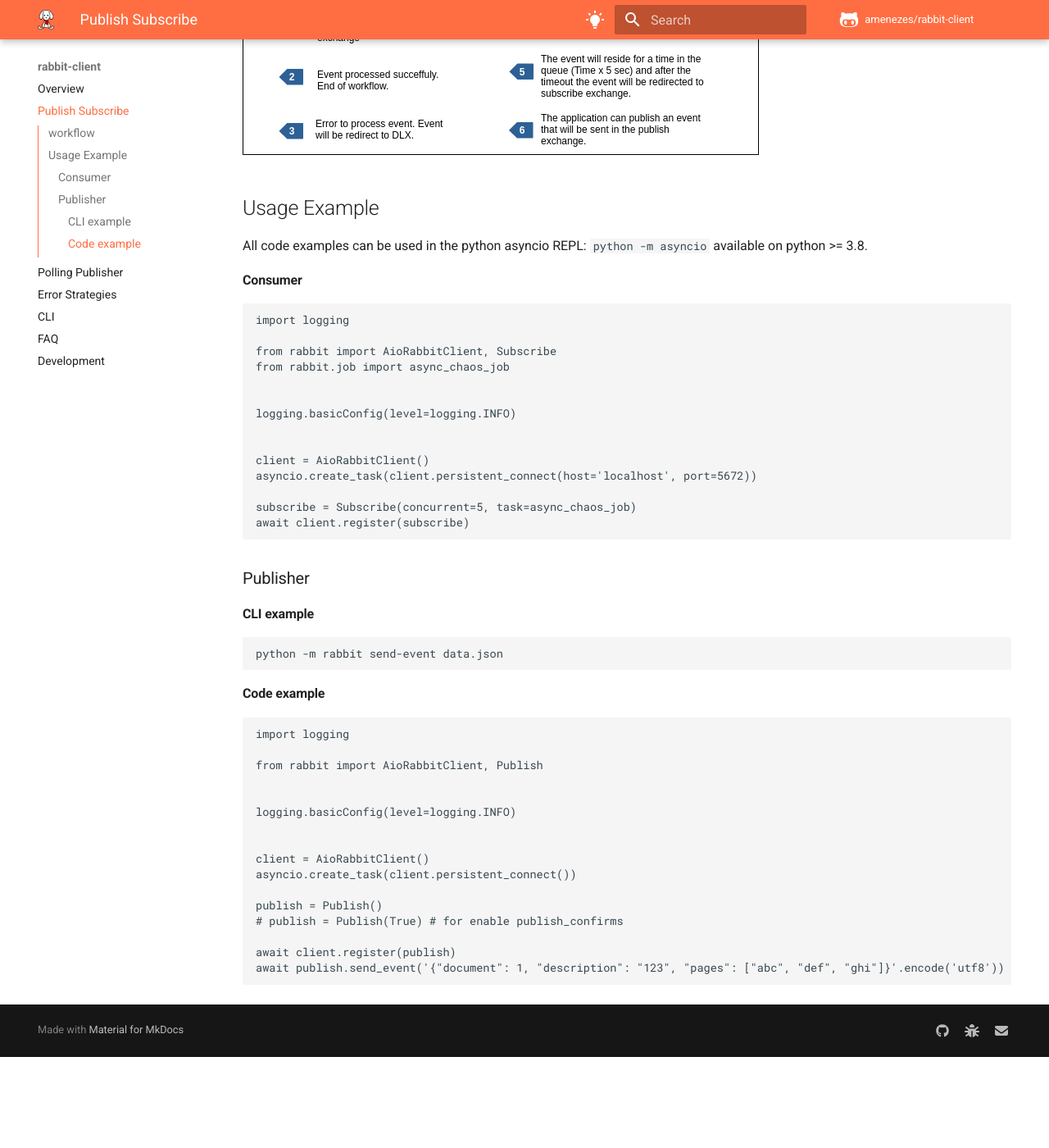
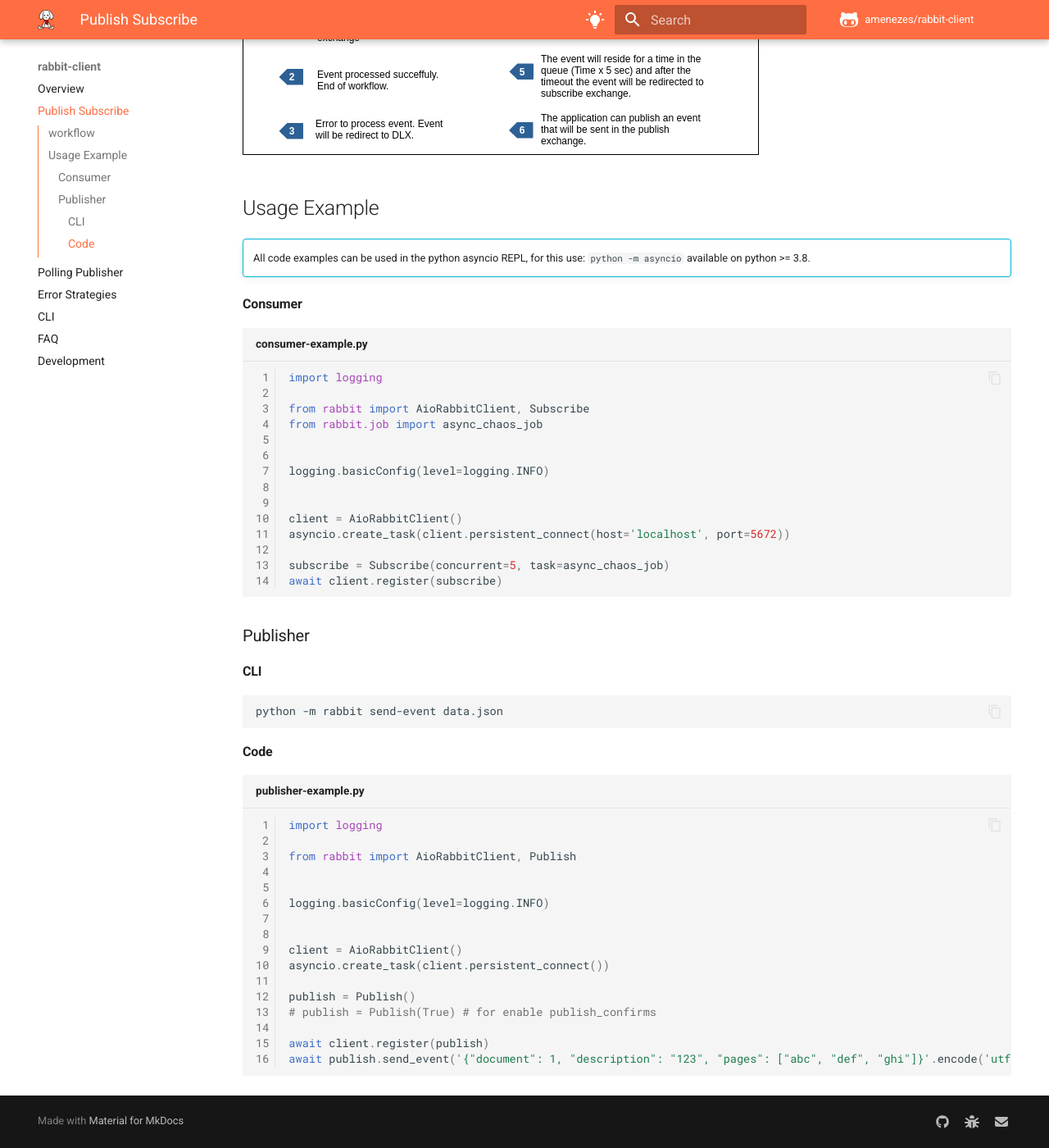
Before and after one commit to amenezes/rabbit-client, an MkDocs documentation site: the page built from docs/publish-subscribe.md, in a window 1280 px wide and 1400 px high, scrolled down 722 px. Shown: the whole window at 82% size. Built offline with MkDocs 1.6.1 and Material for MkDocs 9.7.7, drawn with Linux system fonts in a browser that asks for light colours; comment, search, counter and statistics services are not loaded; before the commit the page ends 2011 px from its top, so only the background shows below that.

Commit message:
Updated docs

````diff
--- a/docs/publish-subscribe.md
+++ b/docs/publish-subscribe.md
@@ -6,11 +6,13 @@
 
 ## Usage Example
 
-All code examples can be used in the python asyncio REPL: `python -m asyncio` available on python >= 3.8.
+!!! info ""
+
+    All code examples can be used in the python asyncio REPL, for this use: `python -m asyncio` available on python >= 3.8.
 
 #### Consumer
 
-```python
+```py linenums="1" title="consumer-example.py"
 import logging
 
 from rabbit import AioRabbitClient, Subscribe
@@ -29,15 +31,15 @@ await client.register(subscribe)
 
 ### Publisher
 
-#### CLI example
+#### CLI
 
 ```bash
 python -m rabbit send-event data.json
 ```
 
-#### Code example
+#### Code
 
-```python
+``` py linenums="1" title="publisher-example.py"
 import logging
 
 from rabbit import AioRabbitClient, Publish
--- a/mkdocs.yml
+++ b/mkdocs.yml
@@ -6,16 +6,17 @@ theme:
   logo: bunny.png
   favicon: bunny.png
   features:
+    - toc.integrate
+    - toc.follow
     - navigation.instant
     - navigation.top
     - navigation.prune
-    - toc.integrate
     - search.highlight
     - search.suggest
     - search.share
     - content.code.annotate
     - content.tooltips
-    - toc.follow
+    - content.code.copy
   palette:
     - scheme: default
       primary: deep orange
@@ -39,6 +40,20 @@ extra:
       link: https://github.com/amenezes/rabbit-client/issues
     - icon: fontawesome/solid/envelope
       link: mailto:alexandre.fmenezes@gmail.com
+markdown_extensions:
+  - admonition
+  - pymdownx.details
+  - pymdownx.superfences
+  - tables
+  - attr_list
+  - pymdownx.emoji:
+      emoji_index: !!python/name:material.extensions.emoji.twemoji
+      emoji_generator: !!python/name:material.extensions.emoji.to_svg
+  - pymdownx.superfences:
+      custom_fences:
+        - name: mermaid
+          class: mermaid
+          format: !!python/name:pymdownx.superfences.fence_code_format
 nav:
 - Overview: overview.md
 - Publish Subscribe: publish-subscribe.md
````
Also changed, not shown: docs/error_strategies.md (+12 -12 lines), docs/faq.md (+2 -2 lines), docs/overview.md (+1 -1 lines), docs/polling-publisher.md (+4 -5 lines).
